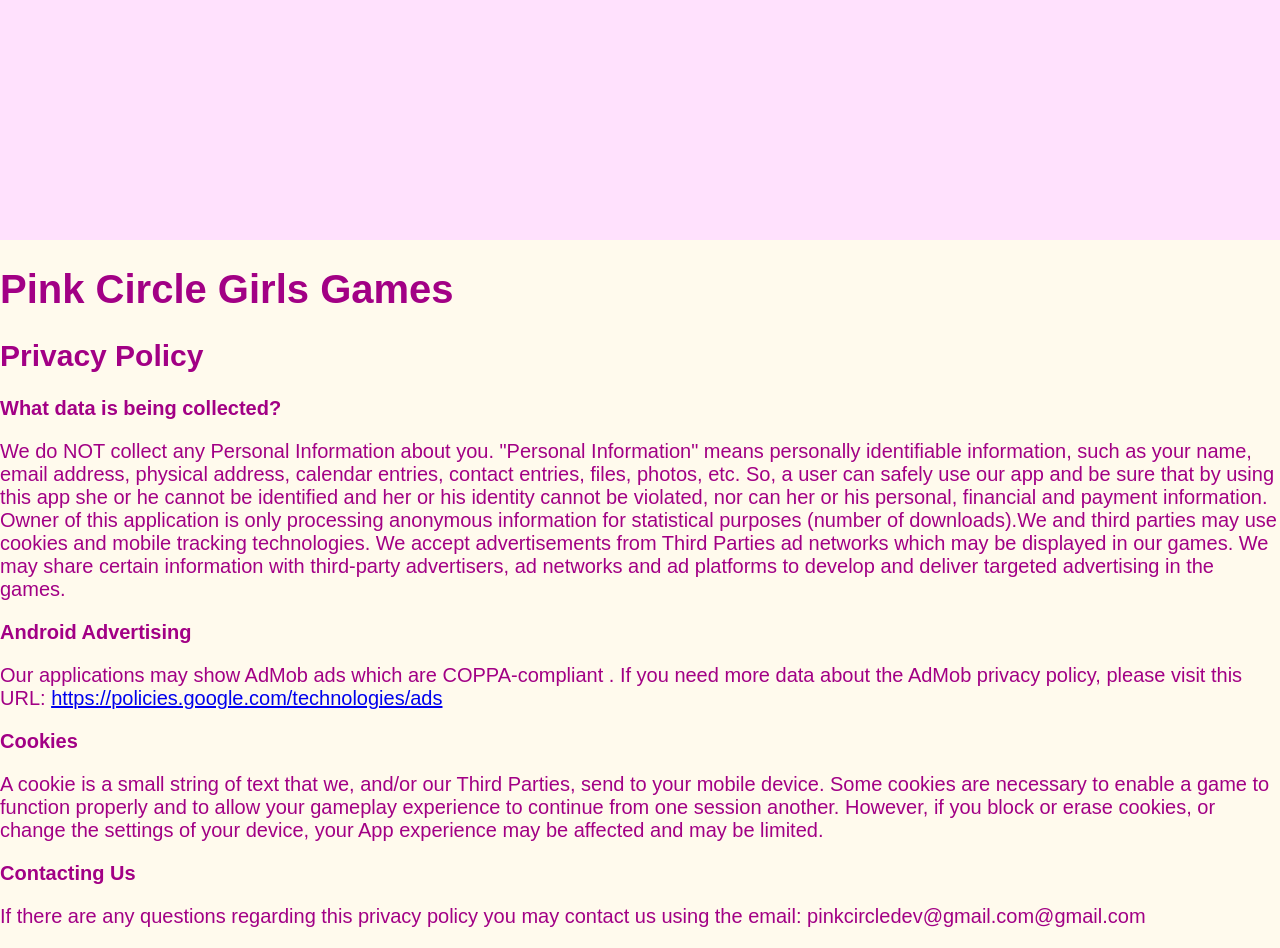
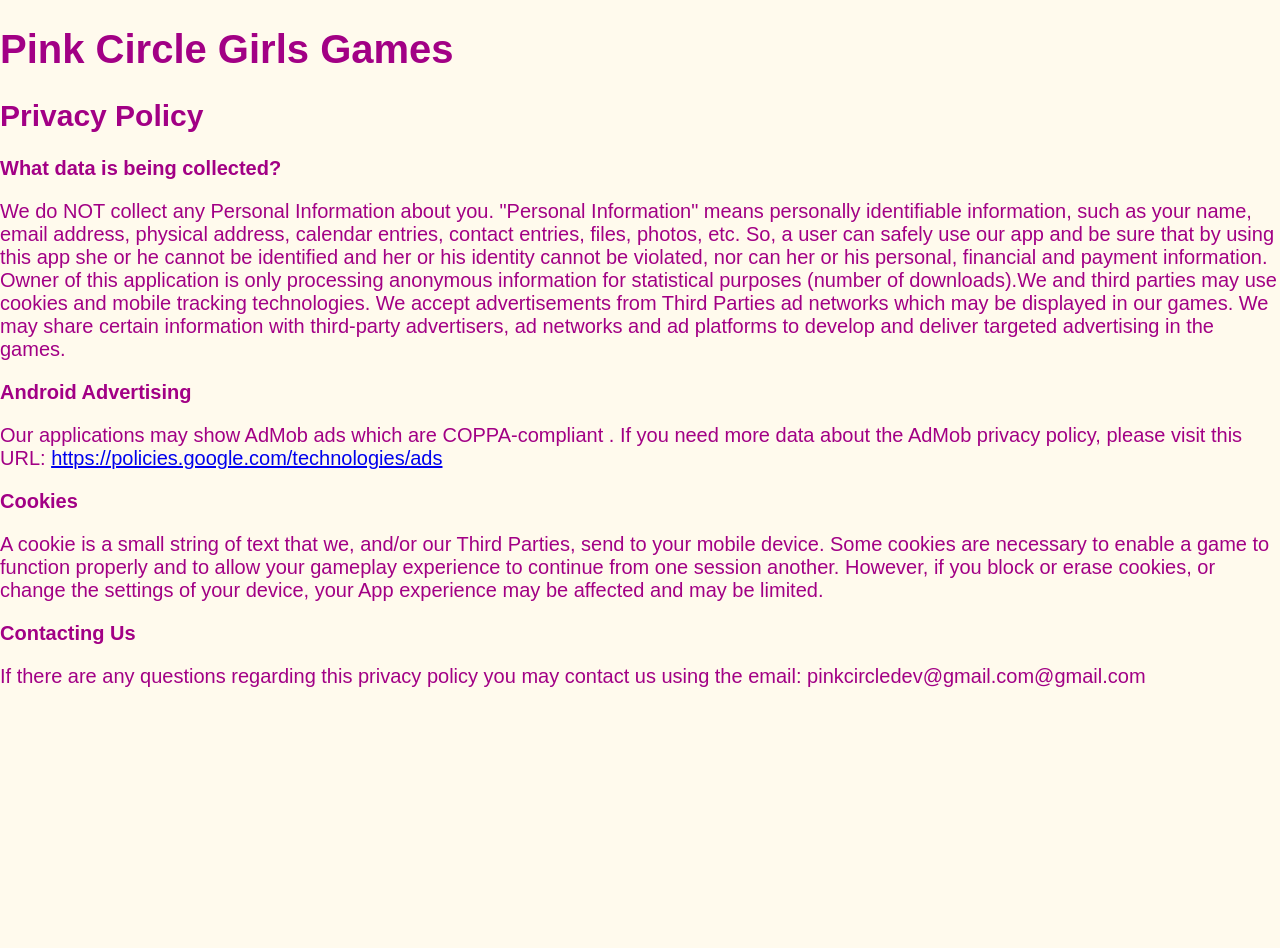
Before and after one commit to Piky01/PinkCircle, a plain HTML site: page index.html in a window 1280 px wide. After the commit the page ends 800 px from the top, so only its background shows below. Drawn offline with Linux system fonts and the light colour scheme.

Commit message:
Update index.html

```diff
--- a/index.html
+++ b/index.html
@@ -12,13 +12,7 @@
 <body>
 
 
-	<div class="bg-head-bg">
 
-
-<!-- Bara Sus -->
-
-
-</div>
 
 <div class="scrisp">
 
```
